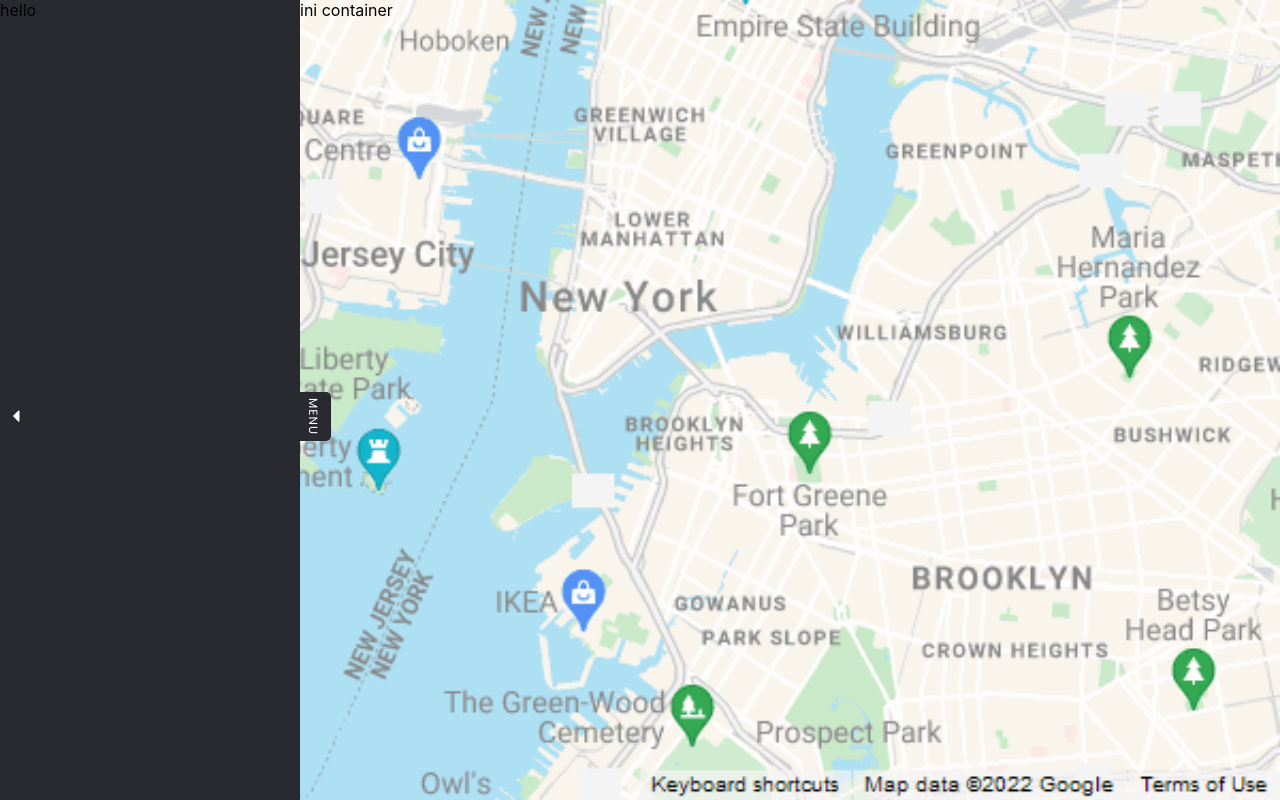
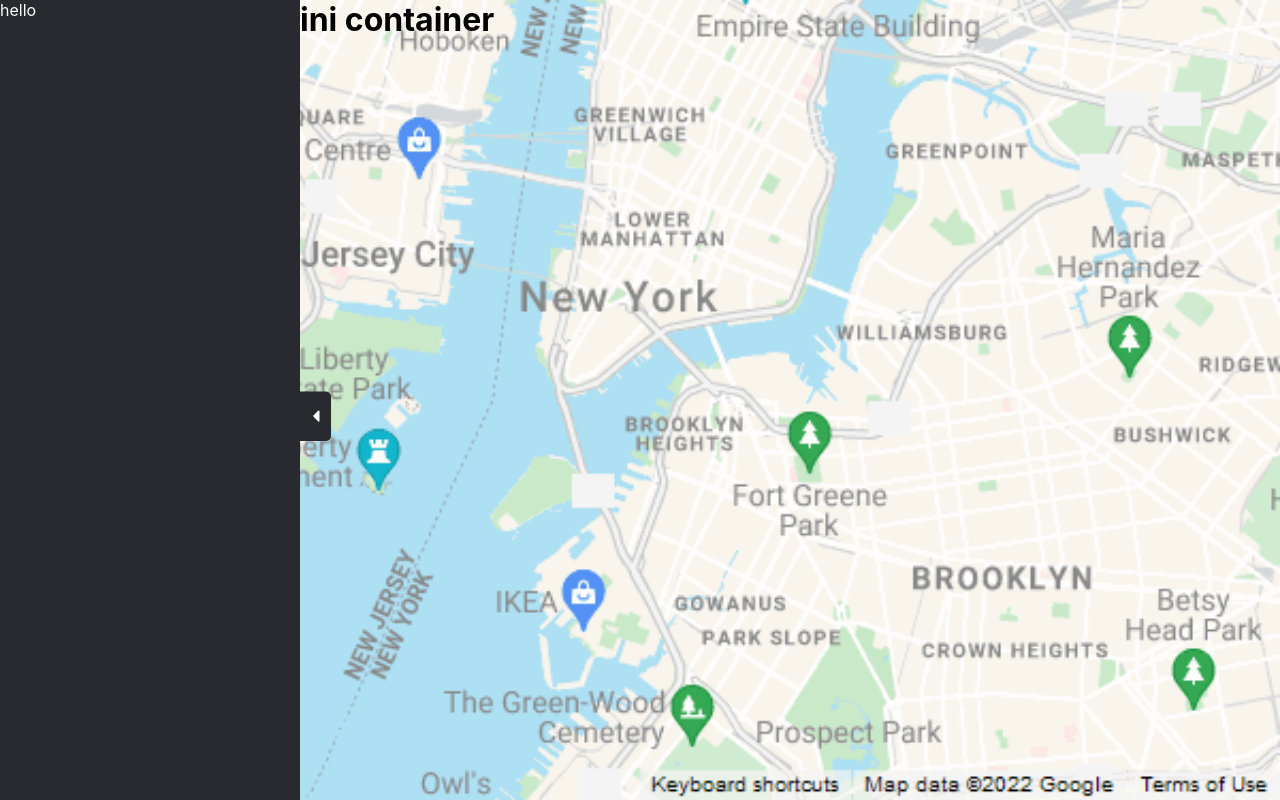
Before and after one commit to adorablelildove/rtr-online, a React (Create React App) app: page / in a window 1280 px wide. Built offline with nearby package versions, Linux system fonts and the light colour scheme.

Commit message:
menambahkan animasi pada sidebar

```diff
--- a/public/assets/css/style.css
+++ b/public/assets/css/style.css
@@ -19,15 +19,25 @@
     display: flex;
 }
 
-.sidebar{
+.sidebar.show{
+    color: white;
     width: 300px;
     flex-shrink: 0;
     background-color: #292A30;
     height: 100%;
-    overflow-y: auto;
+    transition: width 350ms;
+}
+
+.sidebar.close{
+    background-color: #292A30;
+    height: 100%;
+    width: 0px;
+    transition: 350ms;
+    overflow: hidden;
 }
 
 .expand-btn, .collapse-btn{
+    background-color: #292A30;
     border-radius: 5px 5px 0 0;
     position: absolute;
     color: white;
@@ -35,15 +45,35 @@
     -ms-transform: translateY(-50%);
     transform: translateY(-50%);
     transform: rotate(90deg);
+    cursor: pointer;
 }
 
-.expand-btn{
+.expand-btn.show{
+    margin-left: -10px;
     padding: 6px;
+    z-index: 1;
+    transition: margin-left 350ms;
+}
+.expand-btn.close{
+    margin-left: 290px;
+    padding: 6px;
+    z-index: -1;
+    transition: margin-left 350ms;
 }
 
-.collapse-btn{
+.collapse-btn.show{
     font-size: larger;
     padding: 4px 15px 4px 15px;
+    margin-left: 290px;
+    transition: margin-left 350ms;
+}
+
+.collapse-btn.close{
+    font-size: larger;
+    margin-left: -10px;
+    z-index: -1;
+    padding: 4px 15px 4px 15px;
+    transition: 350ms;
 }
 /*----------------------------------------------
     ## Global
@@ -58,6 +88,10 @@
 
 .left-0{
     margin-left: -10px;
+}
+
+.left-100{
+    margin-left: -100px;
 }
 
 .f-12{
--- a/src/components/Sidebar.js
+++ b/src/components/Sidebar.js
@@ -1,21 +1,34 @@
-import React from 'react'
+import React, { useState } from 'react'
 import * as FaIcons from 'react-icons/fa'
 
 const Sidebar = () => {
 
+  const [isOpen, setIsOpen] = useState(true);
+  const [style, setStyle] = useState("expand-btn close");
+  const collapsed = () => {
+    setStyle(isOpen ? "expand-btn show" : "expand-btn close");
+  }
+  const expanded = () => {
+    setStyle(isOpen ? "expand-btn show" : "expand-btn close");
+  }
+
   return (
     <div className='main h-100vh'>
-        <td className='collapse-btn left-0 bg-main'>
+        <td className={style} onClick={() => {setIsOpen(!isOpen); expanded()}}>
+          <a className='f-12 f-poppins spacing'>MENU</a>
+        </td>
+
+        {/* responsive sidebar */}
+        <div className={isOpen ? "sidebar show" : "sidebar close"}>
+            hello
+        </div>
+        <td className={isOpen ? "collapse-btn show" : "collapse-btn close"} onClick={() => {setIsOpen(!isOpen); collapsed()}}>
           <a><FaIcons.FaCaretDown /></a>
         </td>
-        <div className='sidebar'>
-            hello
-        </div>
-        <td className='expand-btn left-290 bg-main'>
-          <a className='f-12 f-poppins spacing'>MENU</a>
-        </td>
+        {/* responsive sidebar end */}
+
         <div className='container'>
-            ini container
+            <h1>ini container</h1>
         </div>
     </div>
   )
```
